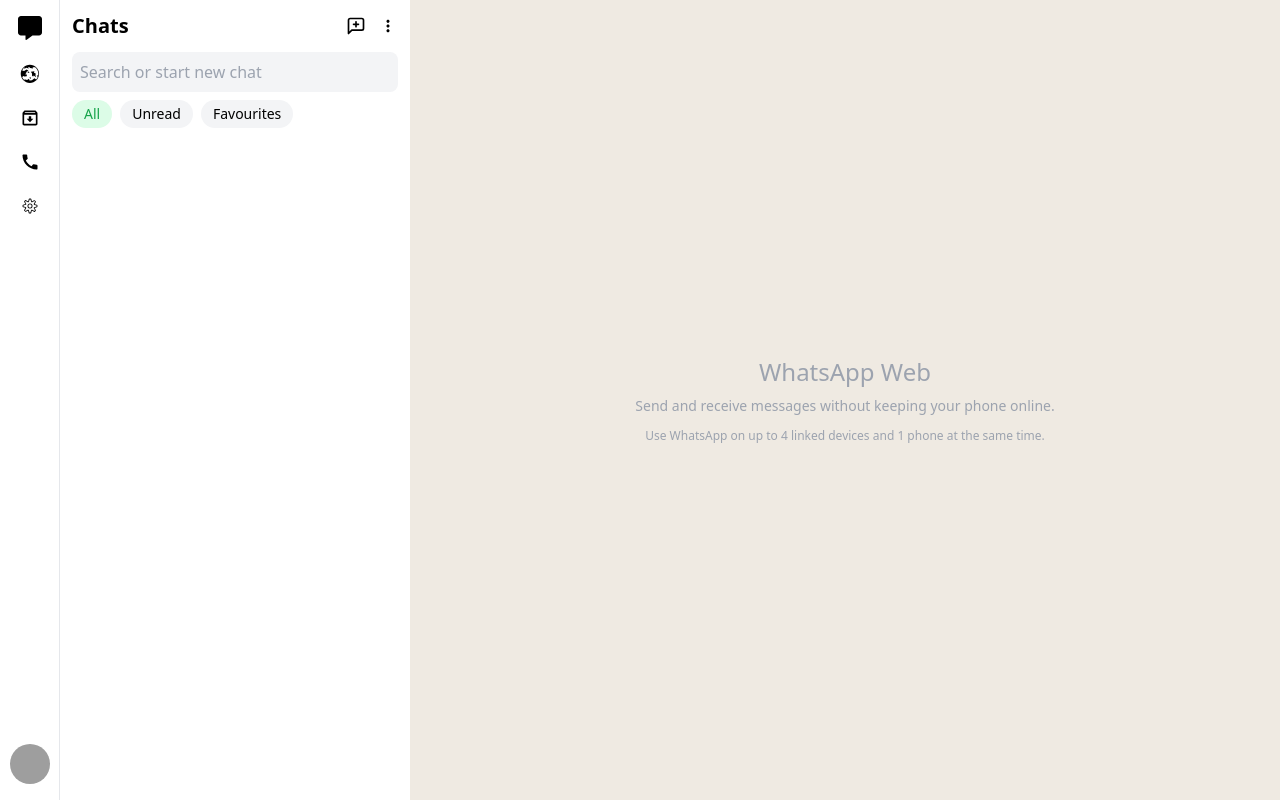
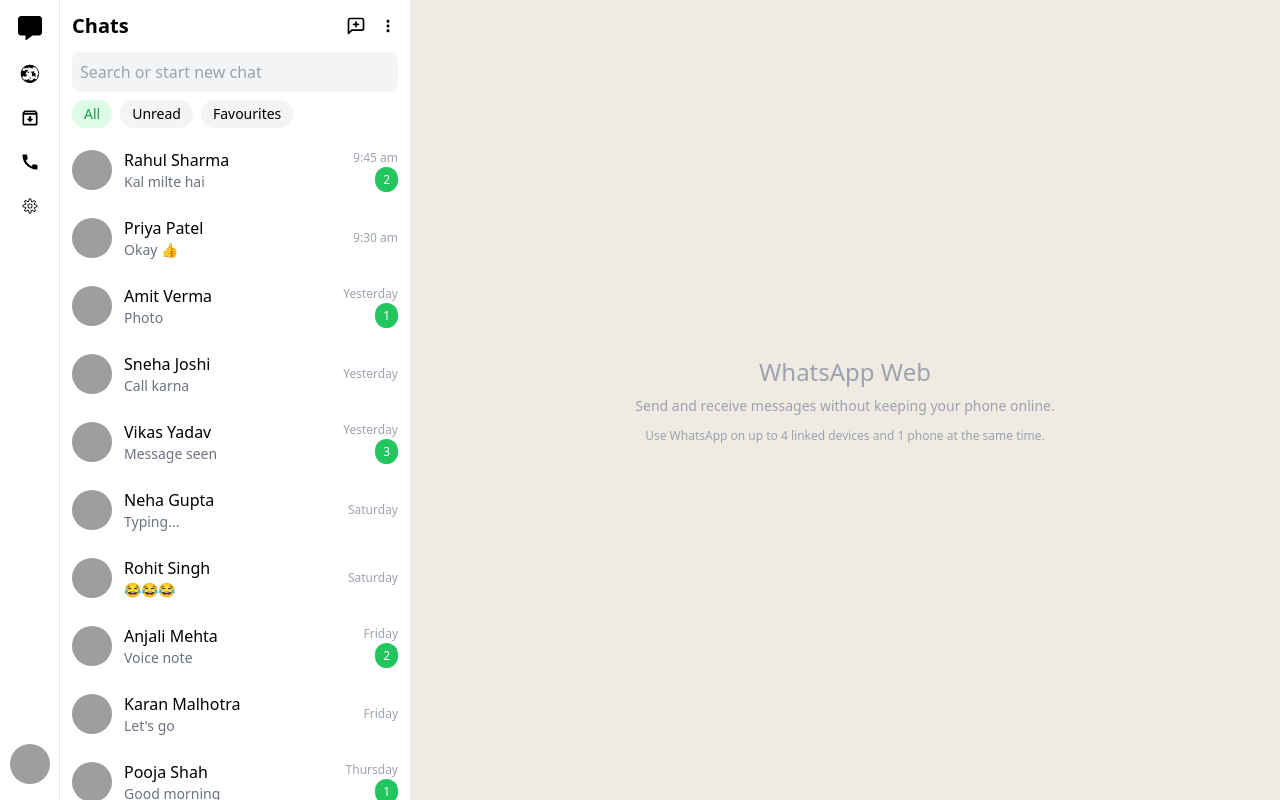
Before and after one commit to yashvasani9646/Whatsapp-Demo, a React (Vite) app: page / in a window 1280 px wide. Built offline with nearby package versions, Linux system fonts and the light colour scheme; grey boxes are pictures that could not be loaded.

Commit message:
fixed routing using react-router-dom

```diff
--- a/src/MainFiles/App.jsx
+++ b/src/MainFiles/App.jsx
@@ -1,6 +1,4 @@
 import { useState } from "react";
-import { Routes, Route } from "react-router-dom";
-
 import Sidebar from "../MainChatFlows/Sidebar";
 import Chat from "../MainChatFlows/Chat";
 import SidebarIcons from "../SidebarControls/SidebarIcons";
@@ -10,41 +8,253 @@
 
 function App() {
   const [selectedChat, setSelectedChat] = useState(null);
-
   const [chats, setChats] = useState([
-    // 🔹 SAME DATA (unchanged)
+    {
+      id: 1,
+      name: "Rahul Sharma",
+      message: "Kal milte hai",
+      time: "9:45 am",
+      img: "https://i.pravatar.cc/40?img=11",
+      unread: 2,
+      messages: [
+        { text: "Kal milte hai", sender: "other" },
+        { text: "Haan bhai 👍", sender: "me" },
+      ],
+    },
+    {
+      id: 2,
+      name: "Priya Patel",
+      message: "Okay 👍",
+      time: "9:30 am",
+      img: "https://i.pravatar.cc/40?img=12",
+      unread: 0,
+      messages: [
+        { text: "Okay 👍", sender: "other" },
+        { text: "Thanks 😄", sender: "me" },
+      ],
+    },
+    {
+      id: 3,
+      name: "Amit Verma",
+      message: "Photo",
+      time: "Yesterday",
+      img: "https://i.pravatar.cc/40?img=13",
+      unread: 1,
+      messages: [
+        { text: "Photo bheji hai", sender: "other" },
+        { text: "Nice 👌", sender: "me" },
+      ],
+    },
+    {
+      id: 4,
+      name: "Sneha Joshi",
+      message: "Call karna",
+      time: "Yesterday",
+      img: "https://i.pravatar.cc/40?img=14",
+      unread: 0,
+      messages: [
+        { text: "Call karna", sender: "other" },
+        { text: "Abhi karta hu", sender: "me" },
+      ],
+    },
+    {
+      id: 5,
+      name: "Vikas Yadav",
+      message: "Message seen",
+      time: "Yesterday",
+      img: "https://i.pravatar.cc/40?img=15",
+      unread: 3,
+      messages: [
+        { text: "Message seen", sender: "other" },
+        { text: "Reply karo 😅", sender: "me" },
+      ],
+    },
+    {
+      id: 6,
+      name: "Neha Gupta",
+      message: "Typing...",
+      time: "Saturday",
+      img: "https://i.pravatar.cc/40?img=16",
+      unread: 0,
+      messages: [
+        { text: "Typing...", sender: "other" },
+        { text: "Kya likh rahi ho? 😄", sender: "me" },
+      ],
+    },
+    {
+      id: 7,
+      name: "Rohit Singh",
+      message: "😂😂😂",
+      time: "Saturday",
+      img: "https://i.pravatar.cc/40?img=17",
+      unread: 0,
+      messages: [
+        { text: "😂😂😂", sender: "other" },
+        { text: "Kya hua? 😂", sender: "me" },
+      ],
+    },
+    {
+      id: 8,
+      name: "Anjali Mehta",
+      message: "Voice note",
+      time: "Friday",
+      img: "https://i.pravatar.cc/40?img=18",
+      unread: 2,
+      messages: [
+        { text: "Voice note bheja", sender: "other" },
+        { text: "Sun liya 👍", sender: "me" },
+      ],
+    },
+    {
+      id: 9,
+      name: "Karan Malhotra",
+      message: "Let's go",
+      time: "Friday",
+      img: "https://i.pravatar.cc/40?img=19",
+      unread: 0,
+      messages: [
+        { text: "Let's go", sender: "other" },
+        { text: "Ready 😎", sender: "me" },
+      ],
+    },
+    {
+      id: 10,
+      name: "Pooja Shah",
+      message: "Good morning",
+      time: "Thursday",
+      img: "https://i.pravatar.cc/40?img=20",
+      unread: 1,
+      messages: [
+        { text: "Good morning ☀️", sender: "other" },
+        { text: "Morning 😊", sender: "me" },
+      ],
+    },
+    {
+      id: 11,
+      name: "Manish Kumar",
+      message: "File bheji hai",
+      time: "Thursday",
+      img: "https://i.pravatar.cc/40?img=21",
+      unread: 0,
+      messages: [
+        { text: "File bheji hai", sender: "other" },
+        { text: "Check kar li 👍", sender: "me" },
+      ],
+    },
+    {
+      id: 12,
+      name: "Riya Desai",
+      message: "👍",
+      time: "Wednesday",
+      img: "https://i.pravatar.cc/40?img=22",
+      unread: 4,
+      messages: [
+        { text: "👍", sender: "other" },
+        { text: "👌", sender: "me" },
+      ],
+    },
+    {
+      id: 13,
+      name: "Akash Jain",
+      message: "Meeting at 5",
+      time: "Wednesday",
+      img: "https://i.pravatar.cc/40?img=23",
+      unread: 0,
+      messages: [
+        { text: "Meeting at 5", sender: "other" },
+        { text: "On time 👍", sender: "me" },
+      ],
+    },
+    {
+      id: 14,
+      name: "Nikita Singh",
+      message: "Done",
+      time: "Tuesday",
+      img: "https://i.pravatar.cc/40?img=24",
+      unread: 2,
+      messages: [
+        { text: "Done", sender: "other" },
+        { text: "Great 😄", sender: "me" },
+      ],
+    },
+    {
+      id: 15,
+      name: "Yash Patel",
+      message: "Check this",
+      time: "Monday",
+      img: "https://i.pravatar.cc/40?img=25",
+      unread: 0,
+      messages: [
+        { text: "Check this", sender: "other" },
+        { text: "Nice 👍", sender: "me" },
+      ],
+    },
   ]);
 
   const [archivedChats, setArchivedChats] = useState([
-    // 🔹 SAME DATA (unchanged)
+    {
+      id: 101,
+      name: "Ritik",
+      message: "Coming?",
+      time: "11:50 am",
+      img: "https://i.pravatar.cc/40?img=30",
+      unread: 0,
+      messages: [
+        { text: "Aavso?", sender: "other" },
+        { text: "Haa aavish 👍", sender: "me" },
+      ],
+    },
+    {
+      id: 102,
+      name: "Pall",
+      message: "Ok 👍",
+      time: "Tuesday",
+      img: "https://i.pravatar.cc/40?img=31",
+      unread: 0,
+      messages: [
+        { text: "Kaam thai gayu?", sender: "other" },
+        { text: "Haa complete", sender: "me" },
+      ],
+    },
+    {
+      id: 103,
+      name: "Dhruvi Patel",
+      message: "Photo",
+      time: "Yesterday",
+      img: "https://i.pravatar.cc/40?img=32",
+      unread: 2,
+      messages: [
+        { text: "Photo mokli", sender: "other" },
+        { text: "Nice pic 😍", sender: "me" },
+      ],
+    },
   ]);
 
   const archiveChat = (chat) => {
     setChats(prev => prev.filter(c => c.id !== chat.id));
     setArchivedChats(prev => [chat, ...prev]);
-    setSelectedChat(null);
+    setSelectedChat(null); // ✅ ADD THIS
   };
+
 
   const unarchiveChat = (chat) => {
     setArchivedChats(prev => prev.filter(c => c.id !== chat.id));
     setChats(prev => [chat, ...prev]);
   };
 
+
+  const [activeTab, setActiveTab] = useState("chat");
+
+
+
   return (
     <div className="flex h-screen overflow-hidden">
+      <SidebarIcons setActiveTab={setActiveTab} />
 
-      {/* Sidebar Icons */}
-      <SidebarIcons />
-
-      {/* ROUTES */}
-      <Routes>
-
-        {/* ✅ CHAT */}
-        <Route
-          path="/"
-          element={
+      {activeTab === "chat" && (
         <div className="flex flex-1 h-full">
 
+          {/* Sidebar */}
           <div
             className={`
         ${selectedChat ? "hidden md:block" : "block"}
@@ -58,6 +268,7 @@
             />
           </div>
 
+          {/* Chat */}
           <div
             className={`
         ${selectedChat ? "block" : "hidden md:block"}
@@ -74,18 +285,18 @@
           </div>
 
         </div>
-          }
-        />
+      )}
 
-        {/* ✅ STATUS */}
-        <Route path="/status" element={<StatusPage />} />
+      {activeTab === "status" && (
+        <div className="flex-1 flex items-center justify-center h-full">
+          <StatusPage />
+        </div>
+      )}
 
-        {/* ✅ ARCHIVE */}
-        <Route
-          path="/archive"
-          element={
+      {activeTab === "archive" && (
         <div className="flex flex-1 h-full">
 
+          {/* LEFT */}
           <div
             className={`
         ${selectedChat ? "hidden md:block" : "block"}
@@ -99,12 +310,14 @@
             />
           </div>
 
+          {/* RIGHT */}
           <div
             className={`
         ${selectedChat ? "block" : "hidden md:flex"}
         flex-1 h-full
       `}
           >
+
             {!selectedChat ? (
               <div className="flex flex-1 items-center justify-center bg-[#efeae2]">
                 <div className="text-center text-gray-400">
@@ -124,23 +337,18 @@
                 setSelectedChat={setSelectedChat}
               />
             )}
-              </div>
 
           </div>
-          }
-        />
+        </div>
+      )}
 
-        {/* ✅ CALL */}
-        <Route
-          path="/call"
-          element={
+      {/* ✅ FIX: CALL KO YAHA LANA HAI */}
+      {activeTab === "call" && (
         <div className="flex flex-1 h-full">
           <CallsPage />
         </div>
-          }
-        />
+      )}
 
-      </Routes>
     </div>
   );
 }
--- a/src/MainFiles/main.jsx
+++ b/src/MainFiles/main.jsx
@@ -2,10 +2,9 @@
 import { createRoot } from 'react-dom/client'
 import '../CssParts/index.css'
 import App from './App'
-import { BrowserRouter } from "react-router";
 
 createRoot(document.getElementById('root')).render(
-   <BrowserRouter>
+  <StrictMode>
     <App />
-  </BrowserRouter>,
+  </StrictMode>
 )
```
Lines whose indentation alone changed are shown as unchanged.
